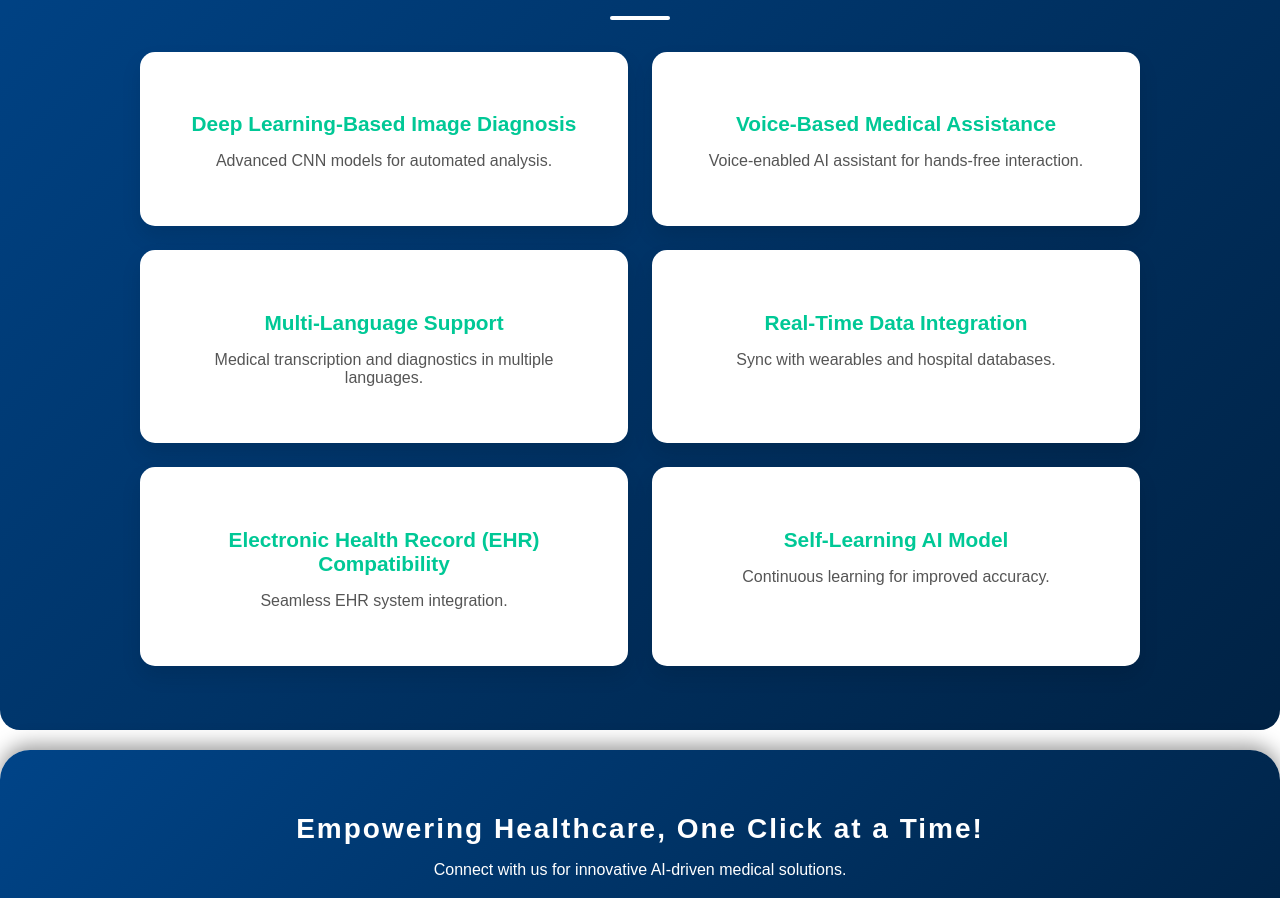
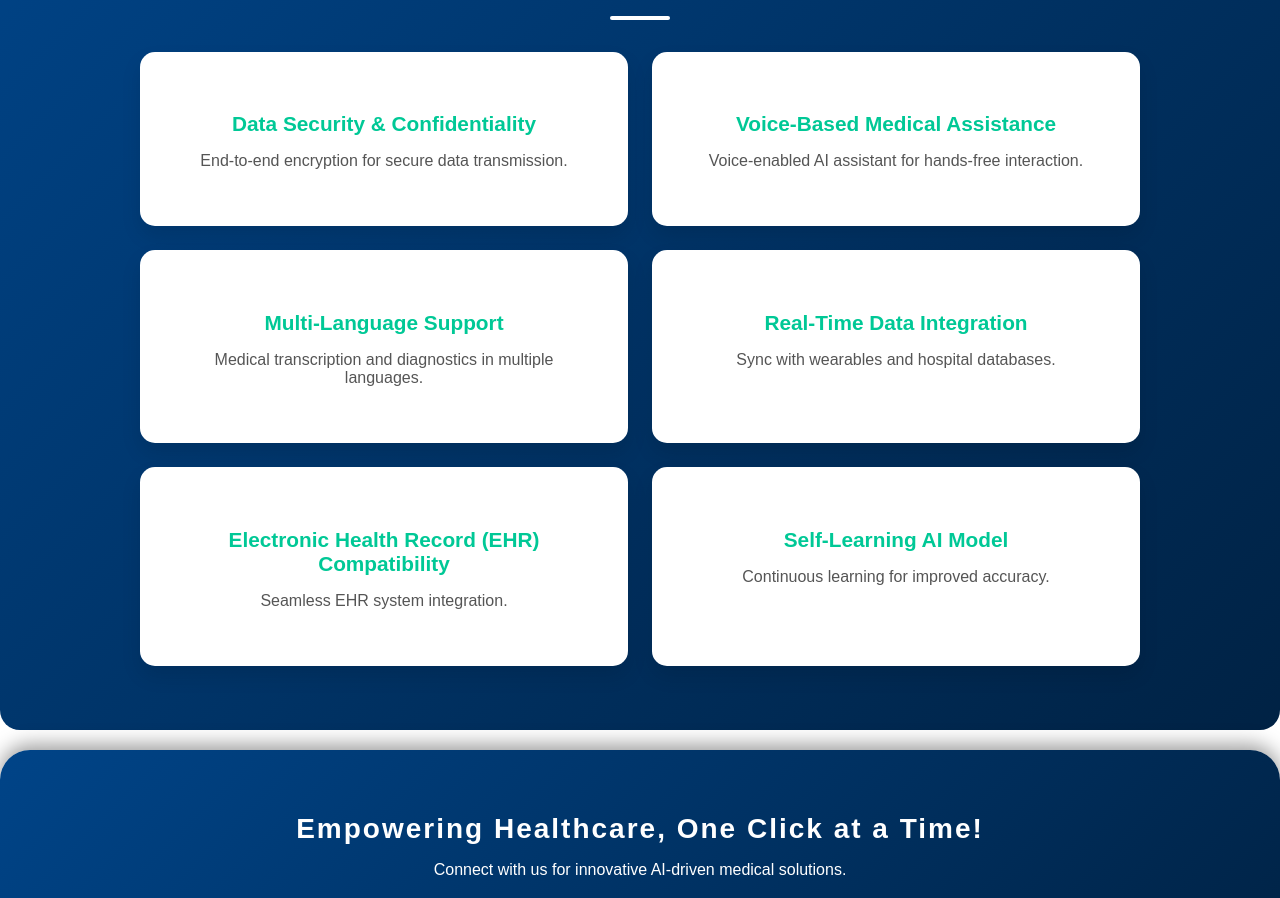
Before and after one commit to KrishitaGarg/Swasthya-Sathi-AI, a React (Create React App) app in the folder Landing-page/: page / in a window 1280 px wide. Shown: the part 2437-3335 px from the top of the page. Built offline with nearby package versions, Linux system fonts and the light colour scheme.

Commit message:
Update FutureEnhancements.jsx

```diff
--- a/Landing-page/src/components/FutureEnhancements/FutureEnhancements.jsx
+++ b/Landing-page/src/components/FutureEnhancements/FutureEnhancements.jsx
@@ -5,8 +5,8 @@ import "./FutureEnhancements.css";
 const FutureEnhancements = () => {
   const enhancements = [
     {
-      title: "Deep Learning-Based Image Diagnosis",
-      content: "Advanced CNN models for automated analysis.",
+      title: "Data Security & Confidentiality",
+      content: "End-to-end encryption for secure data transmission.",
     },
     {
       title: "Voice-Based Medical Assistance",
```
